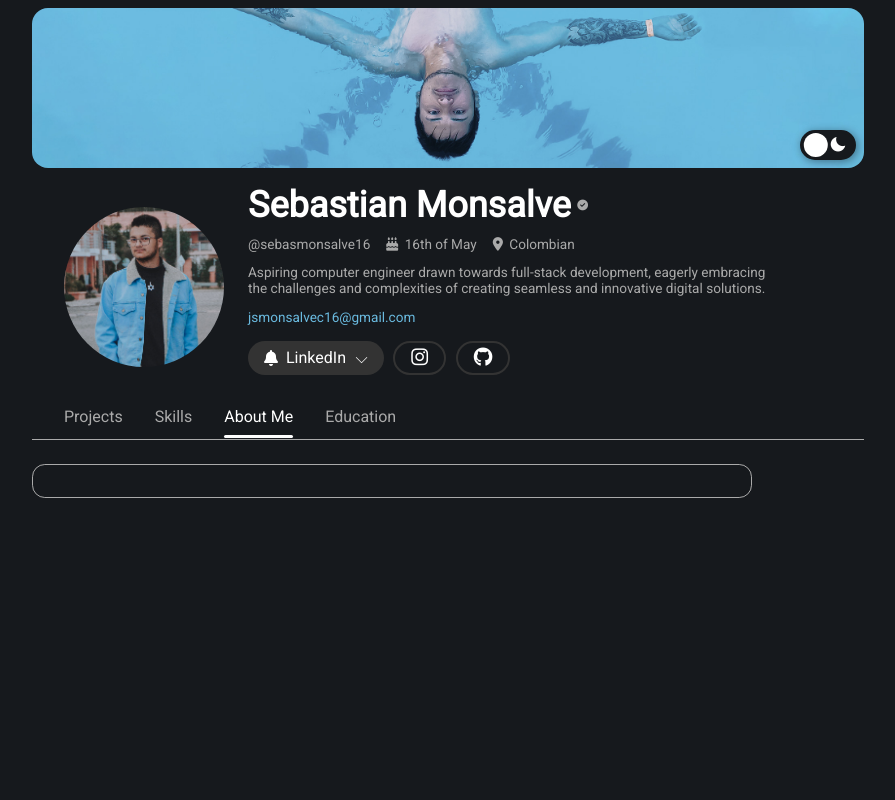
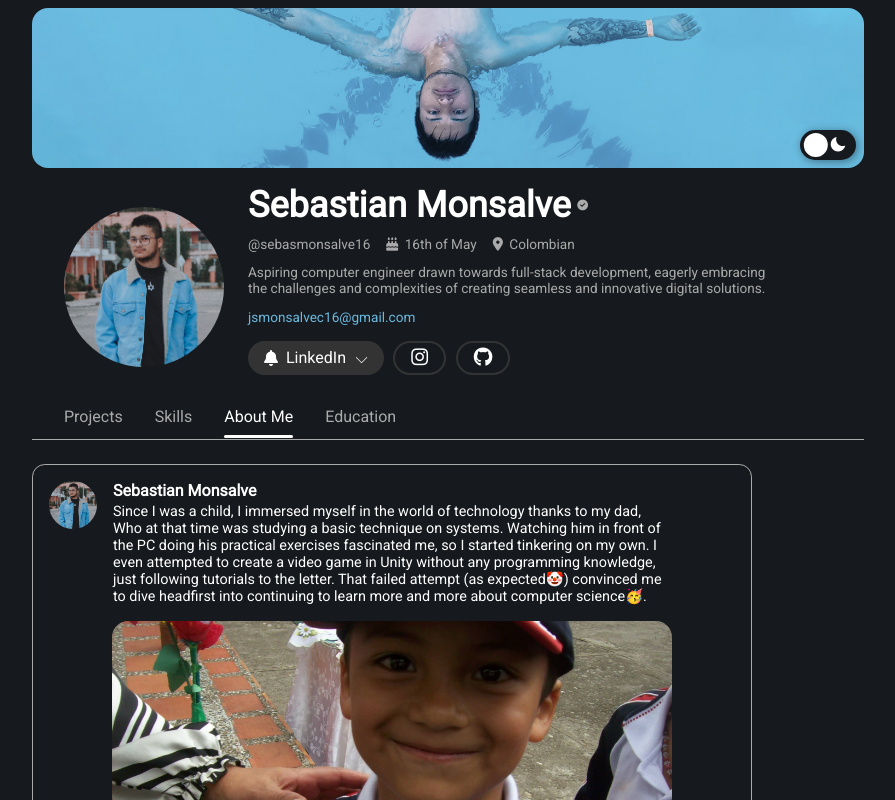
Before and after one commit to SebastianMonsalve/MyPortfolio2024, a React (Vite) app: page / in a window 1280 px wide. Both pictures are taken after a click on the item "About Me". Shown: the top 800 px of the page, without its empty margins (192-1087 px from the left). Built offline with nearby package versions, Linux system fonts and the light colour scheme.

Commit message:
add: creation of the about me section

```diff
--- a/src/Components/About/About.css
+++ b/src/Components/About/About.css
@@ -38,11 +38,13 @@
 .content-info-box h2 {
   font-size: 1em;
   margin-bottom: 0.2rem;
+  color: var(--color-fourth);
 }
 .content-info-box p {
   font-size: 0.9em;
   text-wrap: balance;
   margin-bottom: 1rem;
+  color: var(--color-fourth);
 }
 .container-box {
   width: 100%;
--- a/src/Components/About/About.jsx
+++ b/src/Components/About/About.jsx
@@ -5,9 +5,29 @@ import { AboutData } from "./AboutData";
 const About = () => {
   return (
     <section className="aboutContainer">
-      <div className="about-box">
-        <div className="content-box"></div>
-      </div>
+      {AboutData.map((data, index) => (
+        <div className="about-box" key={index}>
+          <div className="content-box">
+            <div className="image-profile-box">
+              <img src="/Profile.jpg" alt="image profile" draggable="false" />{" "}
+            </div>
+            <div className="content-info-box">
+              <h2>Sebastian Monsalve</h2>
+              <p>{data.content}</p>
+            </div>
+          </div>
+          <div className="container-box">
+            <div className="image-box">
+              <img src={data.image} alt="post image" draggable="false" />
+            </div>
+          </div>
+          <div className="options-box">
+            <i className="bx bx-like" title="Like" />
+            <i className="bx bx-dislike" title="Dislike" />
+            <i className="bx bx-comment" title="Comment" />
+          </div>
+        </div>
+      ))}
     </section>
   );
 };
```
